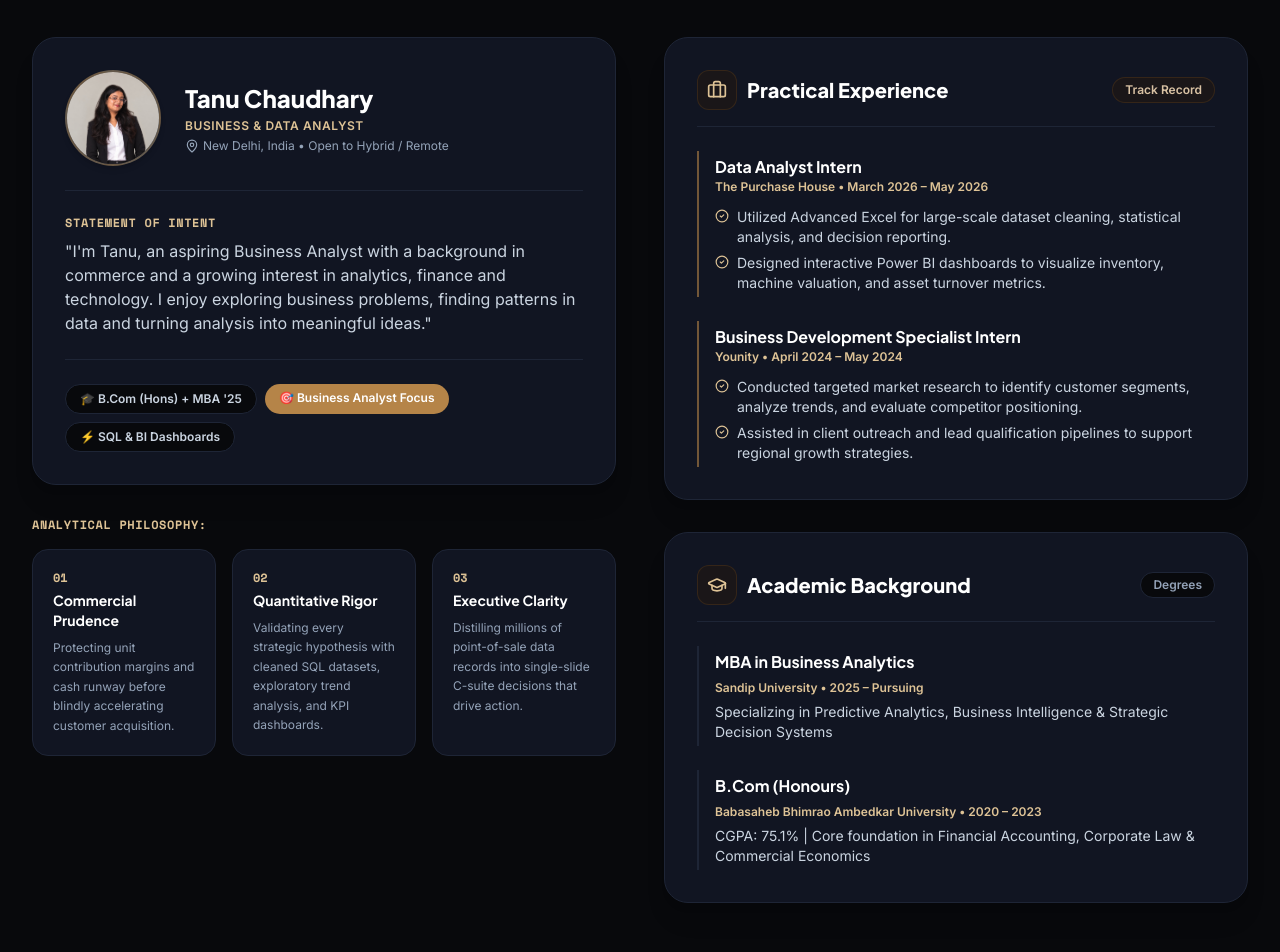
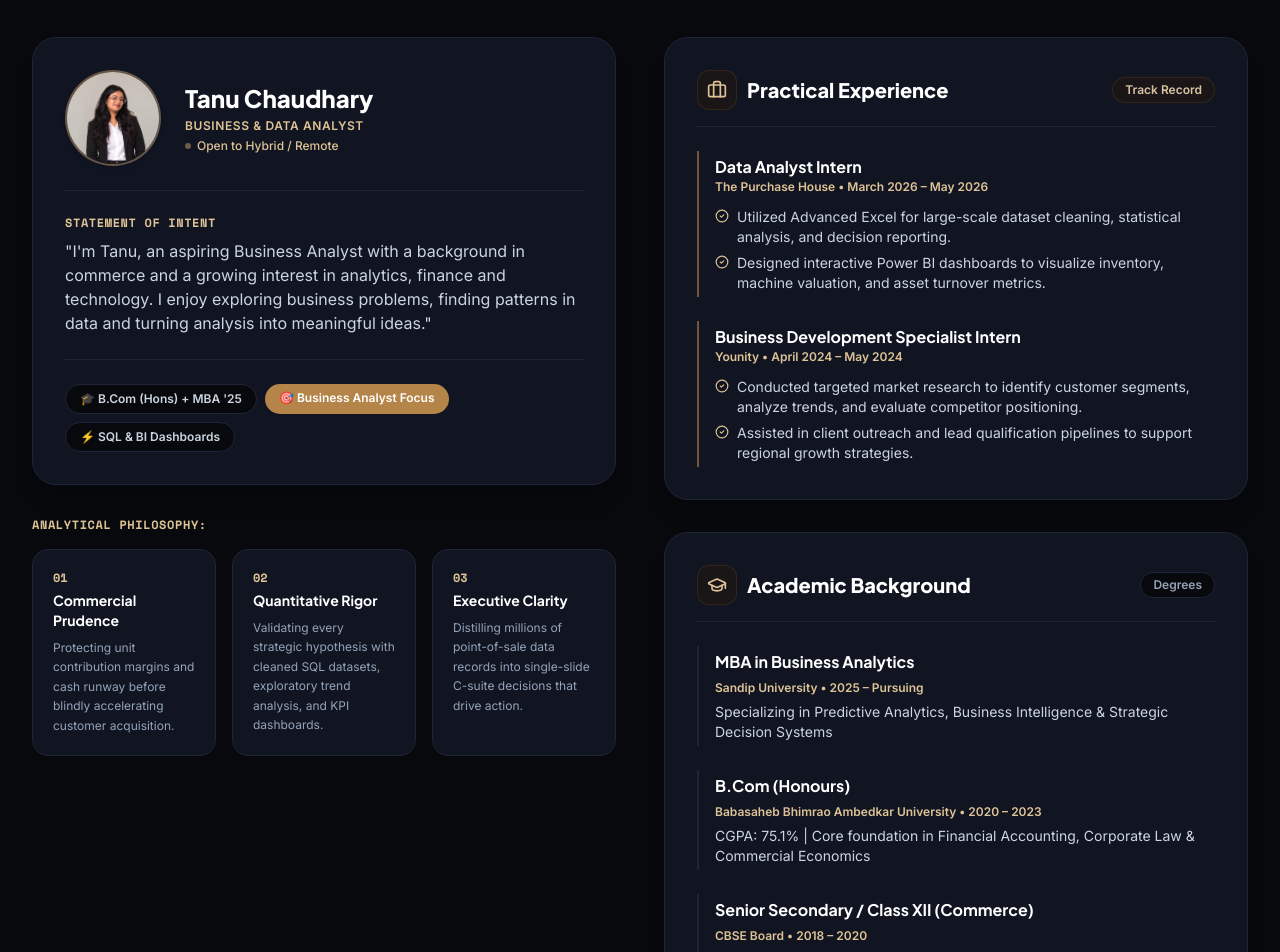
Before and after one commit to Tanu019/Portfolio, a React (Vite) app: page / in a window 1280 px wide. Shown: the part 4080-5032 px from the top of the page. Built offline with nearby package versions, Linux system fonts and the light colour scheme.

Commit message:
Remove address from profile and add Class XII CBSE education

```diff
--- a/src/components/AboutSection.jsx
+++ b/src/components/AboutSection.jsx
@@ -1,5 +1,5 @@
 import React from 'react';
-import { GraduationCap, Briefcase, CheckCircle2, FileText, MapPin } from 'lucide-react';
+import { GraduationCap, Briefcase, CheckCircle2, FileText } from 'lucide-react';
 import { motion } from 'framer-motion';
 import { bioData } from '../data/projectsData';
 
@@ -83,9 +83,9 @@ export default function AboutSection({ onOpenResume }) {
                   <p className="font-sans text-xs font-semibold text-emerald-600 dark:text-emerald-400 uppercase tracking-wider mt-1">
                     Business & Data Analyst
                   </p>
-                  <p className="font-sans text-xs text-slate-500 dark:text-slate-400 mt-1 flex items-center gap-1">
-                    <MapPin className="w-3.5 h-3.5 text-slate-500 dark:text-slate-400" />
-                    <span>New Delhi, India • Open to Hybrid / Remote</span>
+                  <p className="font-sans text-xs text-emerald-600 dark:text-emerald-400 mt-1 flex items-center gap-1.5 font-medium">
+                    <span className="w-1.5 h-1.5 rounded-full bg-emerald-500 animate-pulse" />
+                    <span>Open to Hybrid / Remote</span>
                   </p>
                 </div>
               </div>
--- a/src/data/projectsData.js
+++ b/src/data/projectsData.js
@@ -255,6 +255,12 @@ export const bioData = {
       institution: "Babasaheb Bhimrao Ambedkar University",
       period: "2020 – 2023",
       highlight: "CGPA: 75.1% | Core foundation in Financial Accounting, Corporate Law & Commercial Economics"
+    },
+    {
+      degree: "Senior Secondary / Class XII (Commerce)",
+      institution: "CBSE Board",
+      period: "2018 – 2020",
+      highlight: "Commerce Stream • Core foundation in Economics, Accountancy & Business Studies"
     }
   ],
   experience: [
```
